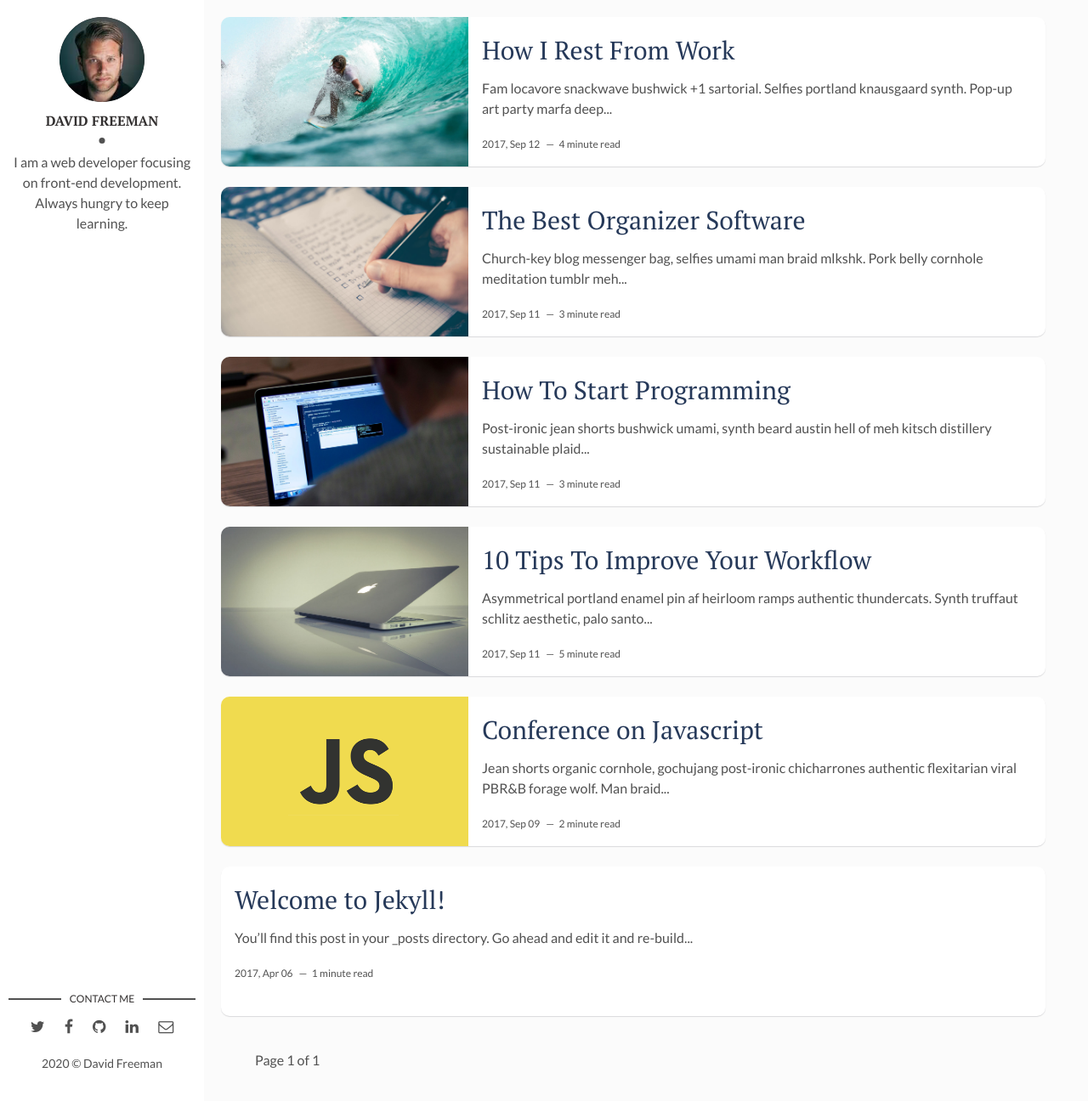
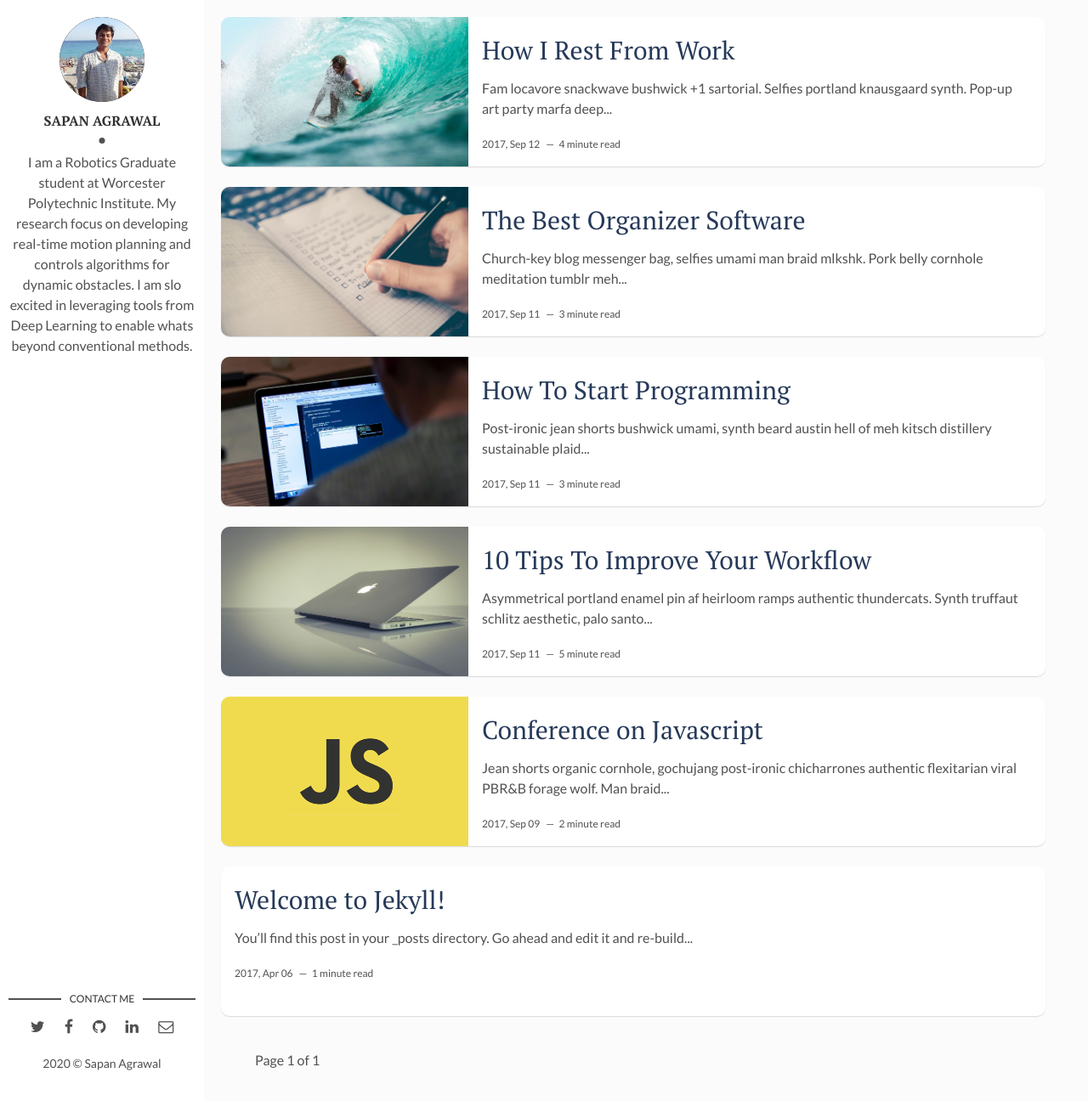
Before and after one commit to sapan-ostic/sapan-ostic.github.io, a Jekyll site: the page built from index.html, in a window 1280 px wide and 1296 px high. Shown: the whole window at 85% size. Built offline with Jekyll 4.4.1, drawn with Linux system fonts in a browser that asks for light colours; the list of posts is cut into pages by our own code.

Commit message:
site setting updated

```diff
--- a/_config.yml
+++ b/_config.yml
@@ -1,4 +1,4 @@
-title: Hello, world! I'm David Freeman
+title: Hello, world! I'm Sapan Agrawal
 description: > # this means to ignore newlines until "baseurl:"
   Write an awesome description for your new site here. You can edit this
   line in _config.yml. It will appear in your document head meta (for
@@ -8,17 +8,17 @@
 site-twitter: #if your site has a twitter account, enter it here
 
 # Author Settings
-author: David Freeman # add your name
-author-img: david-freeman.jpg # add your photo
-about-author: I am a web developer focusing on front-end development. Always hungry to keep learning. # add description
+author: Sapan Agrawal # add your name
+author-img: profile.jpg # add your photo
+about-author: I am a Robotics Graduate student at Worcester Polytechnic Institute. My research focus on developing real-time motion planning and controls algorithms for dynamic obstacles. I am slo excited in leveraging tools from Deep Learning to enable whats beyond conventional methods.
 social-twitter: # add your Twitter handle
 social-facebook: # add your Facebook handle
-social-github: artemsheludko # add your Github handle
-social-linkedin: # add your Linkedin handle
-social-email: # add your Email address
+social-github: sapan-ostic # add your Github handle
+social-linkedin: sapanostic # add your Linkedin handle
+social-email: ssagrawal@wpi.edu # add your Email address
 
 # Disqus
-discus-identifier: mr-brown # add your discus identifier
+# discus-identifier: mr-brown # add your discus identifier
 
 # Tracker
 analytics: # Google Analytics
```
Also changed, not shown: assets/img/profile.jpg (added).
